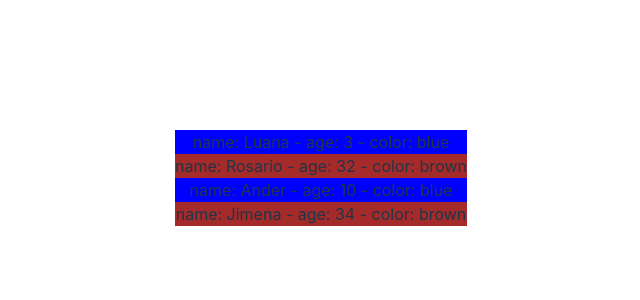
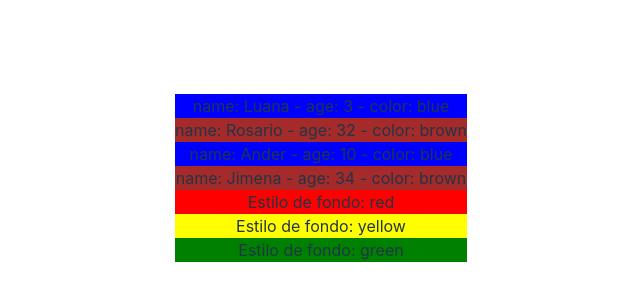
Before and after one commit to PaolaOjeda10/practice-Pull, a Vue app: page / in a window 1280 px wide. Shown: the part 222-522 px from the top of the page, without its empty margins (319-959 px from the left). Built offline with nearby package versions, Linux system fonts and the light colour scheme.

Commit message:
practica 3

```diff
--- a/src/components/Person.vue
+++ b/src/components/Person.vue
@@ -1,6 +1,6 @@
 <script setup>
 
-import { computed } from 'vue';
+import { ref, computed } from 'vue';
 const props=defineProps({
     persons:{
         type:Array,
@@ -16,13 +16,27 @@ const styleBackground = computed(()=>{
         }}
     )
 })
+const styleColor = ref(['red', 'yellow', 'green']);
 </script>
 
 <template>
 
-  <div v-for="(data, index) in styleBackground" :key="index" :style="{ backgroundColor: data.backgroundColor }">
+  <div v-for="data in styleBackground" :style="{ backgroundColor: data.backgroundColor }">
+
     name: {{ data.name }} -
+
     age: {{ data.age }} -
+
     color: {{ data.backgroundColor }}
+
+  </div>
+
+  <div v-for="(style, index) in styleColor" :key="index">
+
+    <div :style="{ backgroundColor: style }">
+
+      <p>Estilo de fondo: {{ style }}</p>
+
+    </div>
   </div>
 </template>
```
